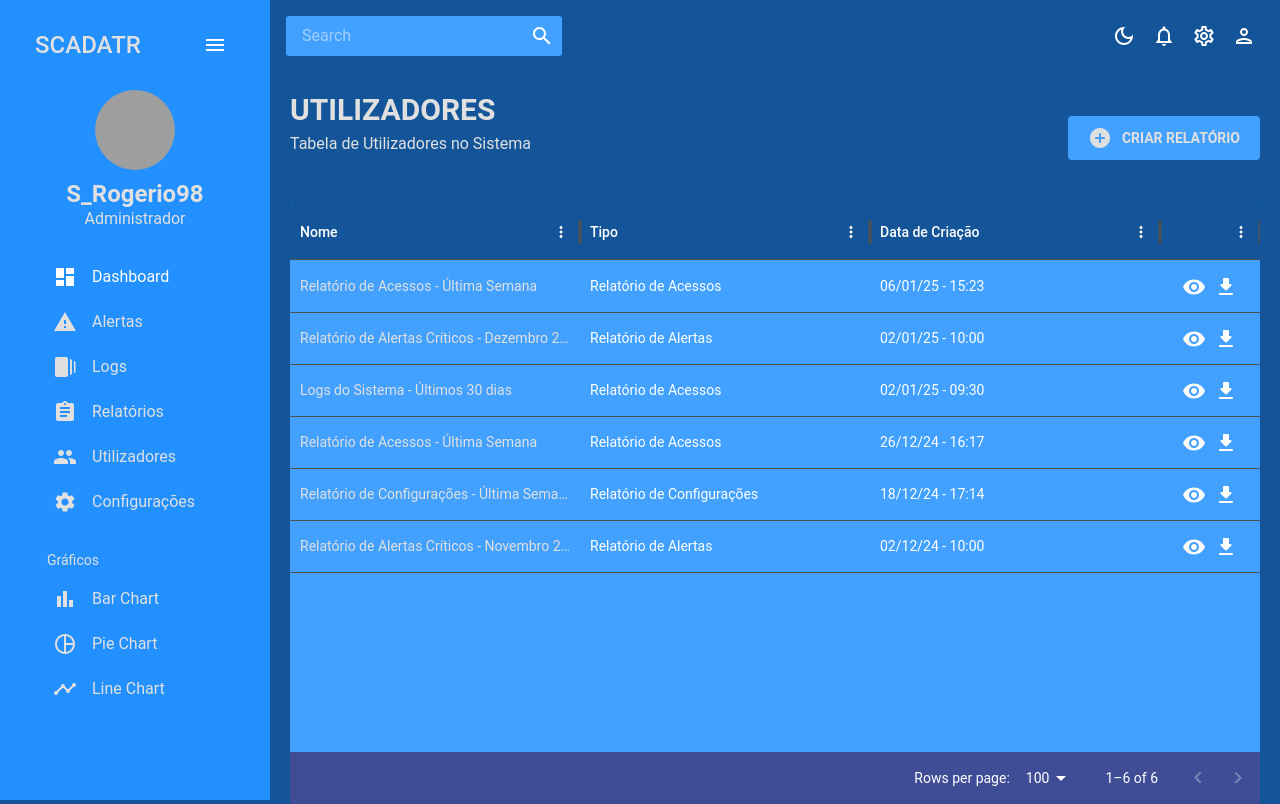
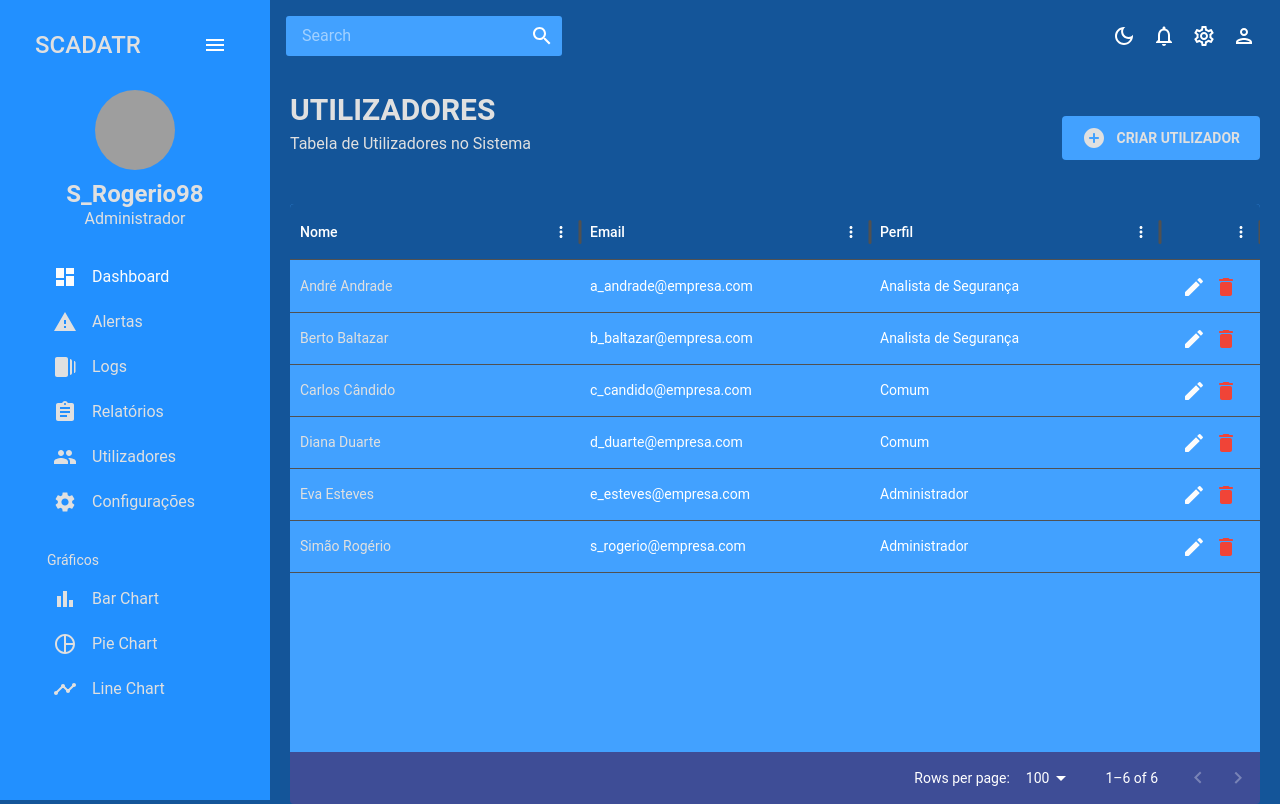
Before and after one commit to dani2308/scadatr, a React (Vite) app in the folder scadatr-projectI/: page /users in a window 1280 px wide. Built offline with nearby package versions, Linux system fonts and the light colour scheme; grey boxes are pictures that could not be loaded.

Commit message:
Users DONE

```diff
--- a/scadatr-projectI/src/data/mockData.js
+++ b/scadatr-projectI/src/data/mockData.js
@@ -280,6 +280,45 @@ export const mockDataReports = [
     name: "Relatório de Alertas Críticos - Novembro 2024",
     tipo: "Relatório de Alertas",
     creation_date: "02/12/24 - 10:00",
+  },
+];
+
+export const mockDataUsers = [
+  {
+    id: 1,
+    name: "André Andrade",
+    email: "a_andrade@empresa.com",
+    profile: "Analista de Segurança",
+  },
+  {
+    id: 2,
+    name: "Berto Baltazar",
+    email: "b_baltazar@empresa.com",
+    profile: "Analista de Segurança",
+  },
+  {
+    id: 3,
+    name: "Carlos Cândido",
+    email: "c_candido@empresa.com",
+    profile: "Comum",
+  },
+  {
+    id: 4,
+    name: "Diana Duarte",
+    email: "d_duarte@empresa.com",
+    profile: "Comum",
+  },
+  {
+    id: 5,
+    name: "Eva Esteves",
+    email: "e_esteves@empresa.com",
+    profile: "Administrador",
+  },
+  {
+    id: 6,
+    name: "Simão Rogério",
+    email: "s_rogerio@empresa.com",
+    profile: "Administrador",
   },
 ];
 
--- a/scadatr-projectI/src/scenes/users/index.jsx
+++ b/scadatr-projectI/src/scenes/users/index.jsx
@@ -1,11 +1,10 @@
 import { Box, Typography, useTheme, Button, IconButton } from "@mui/material";
 import { DataGrid } from "@mui/x-data-grid";
 import { tokens } from "../../theme";
-import { mockDataReports } from "../../data/mockData";
+import { mockDataUsers } from "../../data/mockData";
 import Header from "../../components/Header";
-import RemoveRedEyeRoundedIcon from "@mui/icons-material/RemoveRedEyeRounded";
-import FileDownloadRoundedIcon from "@mui/icons-material/FileDownloadRounded";
-import DownloadOutlinedIcon from "@mui/icons-material/DownloadOutlined";
+import EditRoundedIcon from "@mui/icons-material/EditRounded";
+import DeleteRoundedIcon from "@mui/icons-material/DeleteRounded";
 import AddCircleRoundedIcon from "@mui/icons-material/AddCircleRounded";
 
 const Users = () => {
@@ -19,13 +18,13 @@ const Users = () => {
       cellClassName: "name-column--cell",
     },
     {
-      field: "tipo",
-      headerName: "Tipo",
+      field: "email",
+      headerName: "Email",
       flex: 1,
     },
     {
-      field: "creation_date",
-      headerName: "Data de Criação",
+      field: "profile",
+      headerName: "Perfil",
       flex: 1,
     },
     {
@@ -40,12 +39,12 @@ const Users = () => {
           width="100%"
           height="100%"
         >
-          <RemoveRedEyeRoundedIcon
+          <EditRoundedIcon
             sx={{ color: "#fcfcfc", cursor: "pointer" }}
             onClick={() => console.log("Ver relatório:", params.row)}
           />
-          <FileDownloadRoundedIcon
-            sx={{ color: "#fcfcfc", cursor: "pointer" }}
+          <DeleteRoundedIcon
+            sx={{ color: "#F04437", cursor: "pointer" }}
             onClick={() => console.log("Download relatório:", params.row)}
           />
         </Box>
@@ -74,7 +73,7 @@ const Users = () => {
             }}
           >
             <AddCircleRoundedIcon sx={{ mr: "10px" }} />
-            Criar Relatório
+            Criar Utilizador
           </Button>
         </Box>
       </Box>
@@ -108,7 +107,7 @@ const Users = () => {
           },
         }}
       >
-        <DataGrid rows={mockDataReports} columns={columns} />
+        <DataGrid rows={mockDataUsers} columns={columns} />
       </Box>
     </Box>
   );
```
